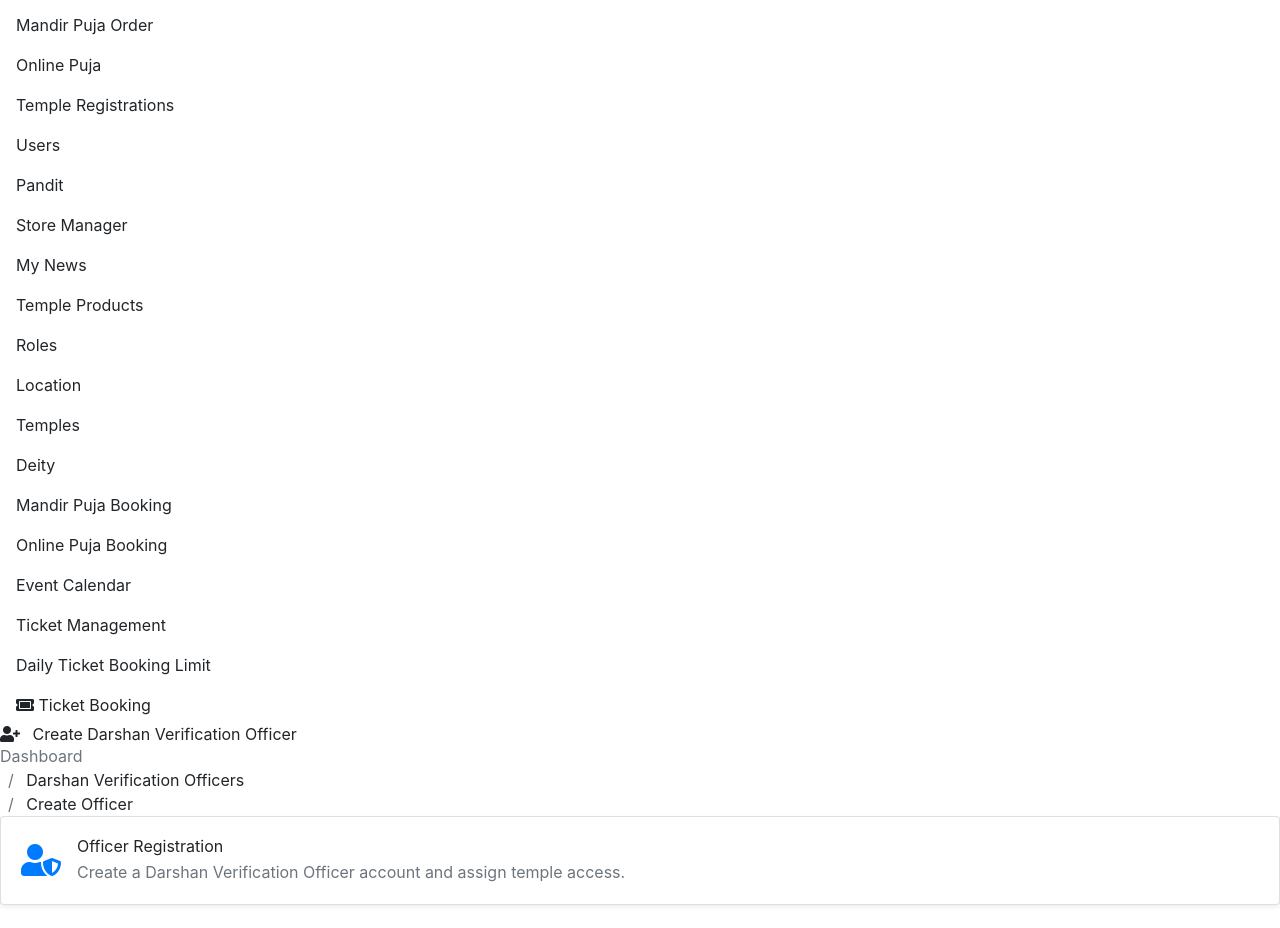
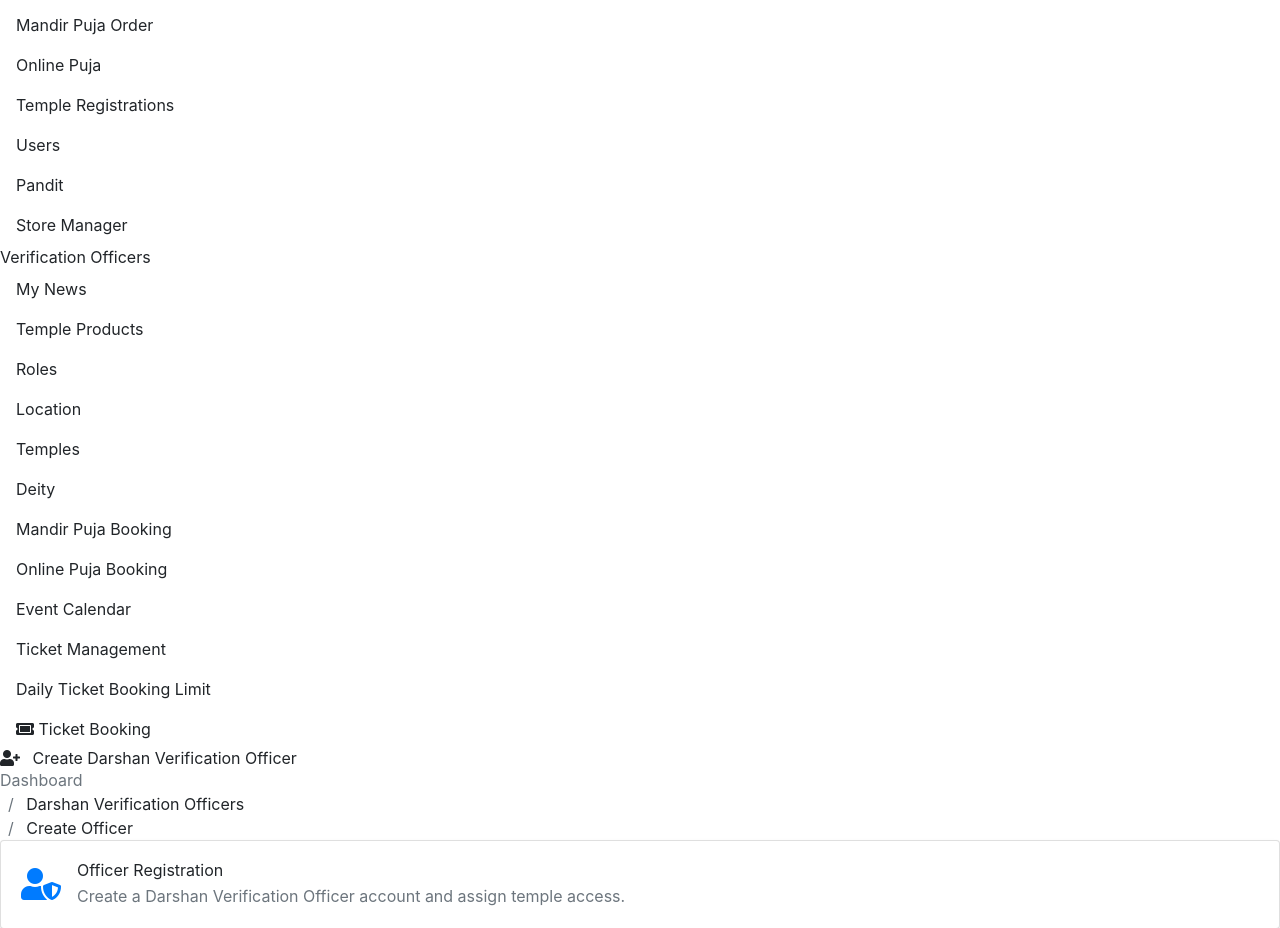
Before and after one commit to DevilShekhar/mandirpoojabooking, a Laravel app: page /darshan-verification-officers/create in a window 1280 px wide. Shown: the part 665-1593 px from the top of the page. Run offline with Laravel 12, Linux system fonts and the light colour scheme; the visitor is signed in with stand-in values (Sample User, id 1); data that the repository does not hold is empty; style sheets or scripts are compiled from the project's sources; parts of the project's set-up code (start-up, migrations or seed data) failed here and were passed over; some libraries are stand-ins or nearby versions.

Commit message:
app layout added darshan verification rouyt an d cretae blade file to image add height width

```diff
--- a/resources/views/admin/darshan-verification-officers/create.blade.php
+++ b/resources/views/admin/darshan-verification-officers/create.blade.php
@@ -292,7 +292,7 @@
                                  src="{{ asset('images/default-user.png') }}"
                                  alt="Officer Profile Preview"
                                  class="officer-profile-preview mr-3"
-                                 onerror="this.onerror=null;this.src='{{ asset('assets/img/users/user-1.png') }}';">
+                                 onerror="this.onerror=null;this.src='{{ asset('assets/img/users/user-1.png') }}';" height="100px" width="100px">
                             <div>
                                 <strong>Upload Officer Profile Photo</strong>
                                 <p class="text-muted mb-0">
--- a/resources/views/admin/layouts/app.blade.php
+++ b/resources/views/admin/layouts/app.blade.php
@@ -426,6 +426,7 @@
                                 </ul>
                             </li>
                         @endcan
+
                         @can('home-banners.view')
                             <li class="{{ request()->routeIs('home-banners.*') ? 'active' : '' }}">
                                 <a href="{{ route('home-banners.index') }}" class="nav-link">
@@ -695,6 +696,14 @@
                                 </ul>
                             </li>
                         @endcanany
+                        @can('darshan-verification-officers.view')
+                            <li class="{{ request()->routeIs('admin.darshan-verification-officers.*') ? 'active' : '' }}">
+                                <a href="{{ route('admin.darshan-verification-officers.index') }}">
+                                    <i data-feather="user-check"></i>
+                                     Verification Officers
+                                </a>
+                            </li>
+                        @endcan
                         @canany(['news.view', 'news.index', 'news.create'])
                             <li class="dropdown {{ request()->routeIs('my-news.*') ? 'active' : '' }}">
                                 <a href="#" class="menu-toggle nav-link has-dropdown">
```
